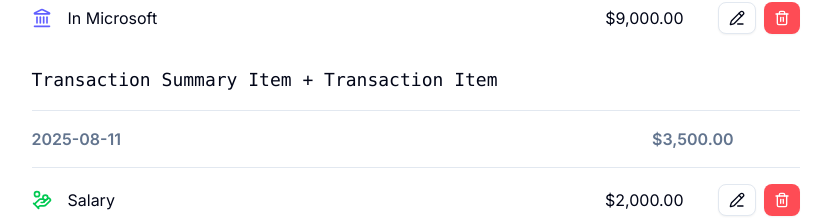
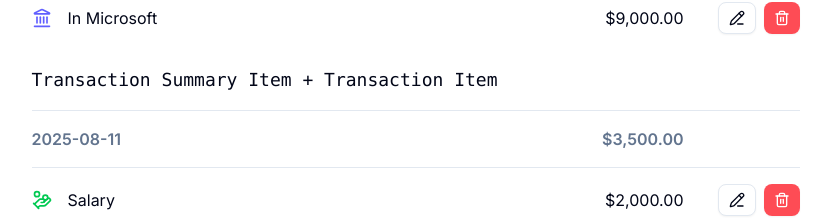
Before and after one commit to rohxn-rai/finance-app-nextjs, a Next.js app: page /playground in a window 1280 px wide. Shown: the part 817-1035 px from the top of the page, without its empty margins (217-1048 px from the left). Built offline with nearby package versions, Linux system fonts and the light colour scheme.

Commit message:
added some styling consistancy

```diff
--- a/components/transaction/transaction-list.tsx
+++ b/components/transaction/transaction-list.tsx
@@ -10,6 +10,7 @@ import type { FilterByTime, Transaction } from "@/types/transaction";
 import { groupAndSumTransactionsByDate } from "@/utils/transactions/untils";
 
 import { LoaderCircle } from "lucide-react";
+import { cn } from "@/lib/utils";
 
 const TransactionList = ({
   initialTransactions,
@@ -64,7 +65,12 @@ const TransactionList = ({
         </div>
       ))}
       {transactions.length === 0 && (
-        <span className="flex justify-center text-muted-foreground dark:text-muted-foreground">
+        <span
+          className={cn(
+            "flex justify-center mt-24 ",
+            "text-muted-foreground dark:text-muted-foreground "
+          )}
+        >
           No transactions found
         </span>
       )}
--- a/components/transaction/transaction-summary-item.tsx
+++ b/components/transaction/transaction-summary-item.tsx
@@ -23,7 +23,7 @@ const TransactionSummaryItem = ({
         {formattedAmount}
       </div>
 
-      <div className="min-w-[50px]"></div>
+      <div className="hidden xs:flex min-w-[100px]"></div>
     </div>
   );
 };
```
